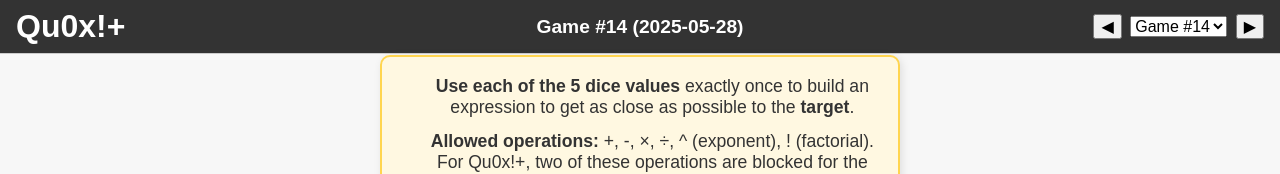
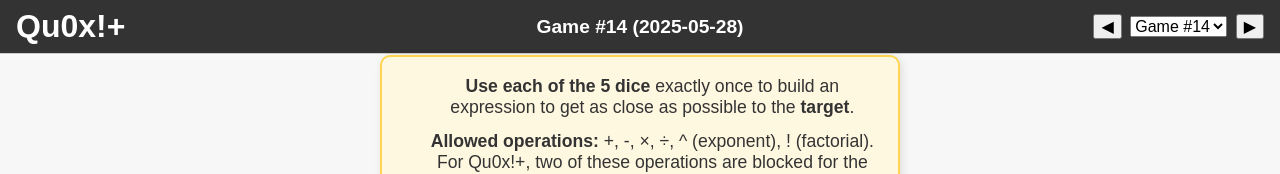
Before and after one commit to pcox44/Qu0x2, a plain HTML site: page index.html in a window 1280 px wide. Shown: the top 174 px of the page. Drawn offline with Linux system fonts and the light colour scheme.

Commit message:
Update index.html

```diff
--- a/index.html
+++ b/index.html
@@ -49,7 +49,7 @@
 
 <div class="instructions">
   <ul>
-    <li><strong>Use each of the 5 dice values</strong> exactly once to build an expression to get as close as possible to the <strong>target</strong>.</li>
+    <li><strong>Use each of the 5 dice </strong> exactly once to build an expression to get as close as possible to the <strong>target</strong>.</li>
     <li><strong>Allowed operations:</strong> +, -, <span class="operator">×</span>, <span class="operator">÷</span>, ^ (exponent), ! (factorial). For Qu0x!+, two of these operations are blocked for the day.</li>
     <li><strong>Score = |Target − Result|.</strong> A score of 0 earns a <span class="qu0x">Qu0x!</span></li>
   </ul>
```
